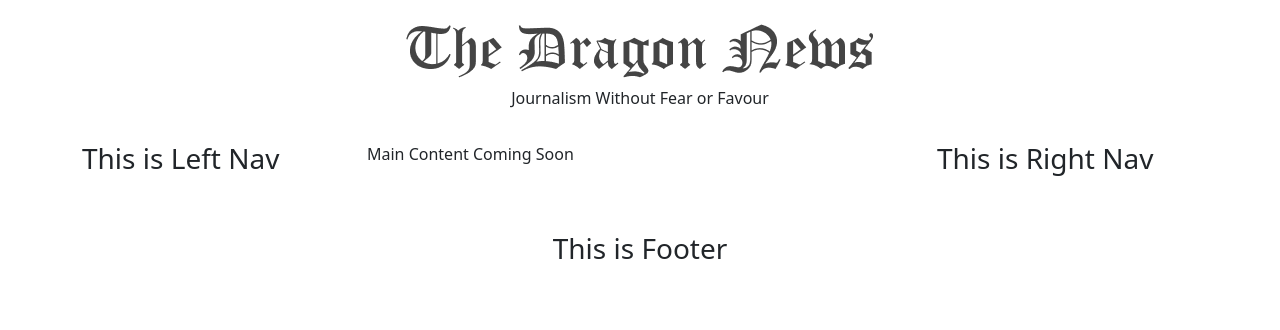
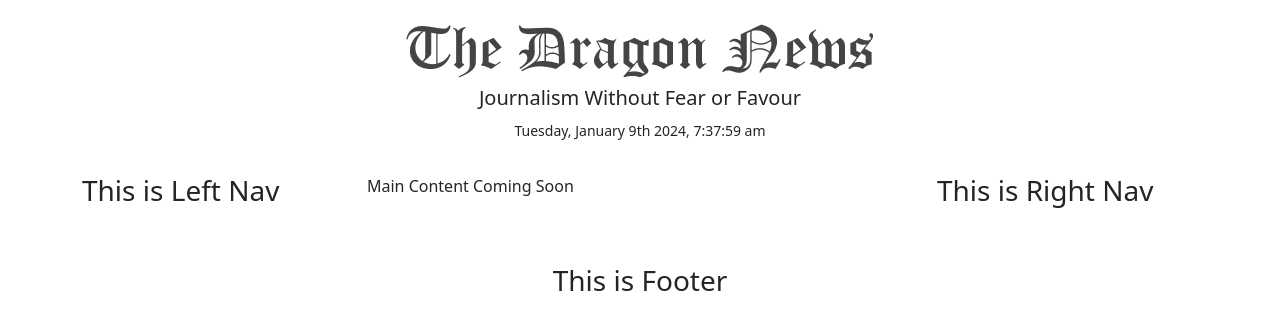
Before and after one commit to tonmoy3673/news, a React (Vite) app: page / in a window 1280 px wide. Shown: the top 330 px of the page. Built offline with nearby package versions, Linux system fonts and the light colour scheme.

Commit message:
added moment js & format date

```diff
--- a/package.json
+++ b/package.json
@@ -11,6 +11,7 @@
   },
   "dependencies": {
     "bootstrap": "^5.3.2",
+    "moment": "^2.30.1",
     "react": "^18.2.0",
     "react-bootstrap": "^2.9.2",
     "react-dom": "^18.2.0",
--- a/src/components/Pages/Shared/Header.jsx
+++ b/src/components/Pages/Shared/Header.jsx
@@ -1,10 +1,14 @@
 import logo from "../../../assets/logo.png";
+import moment from "moment";
 
 const Header = () => {
   return (
     <div className="text-center py-3">
       <img src={logo} alt="logo" className="py-2 img-fluid" />
-      <p>Journalism Without Fear or Favour</p>
+      <h5>Journalism Without Fear or Favour</h5>
+      <p>
+        <small>{moment().format("dddd, MMMM Do YYYY, h:mm:ss a")}</small>
+      </p>
     </div>
   );
 };
```
Also changed, not shown: 1 other file (tests, documents, lock files or other folders).
